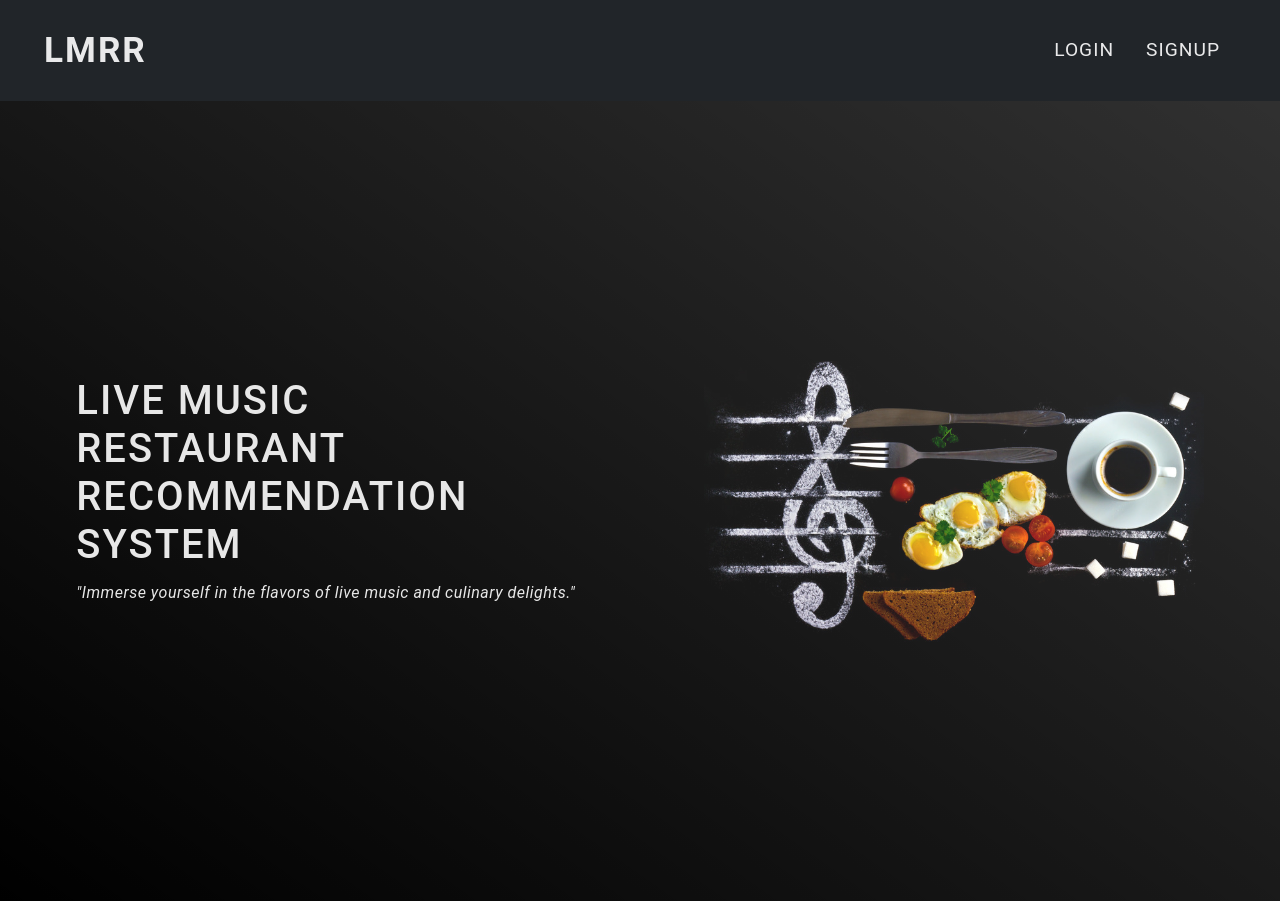
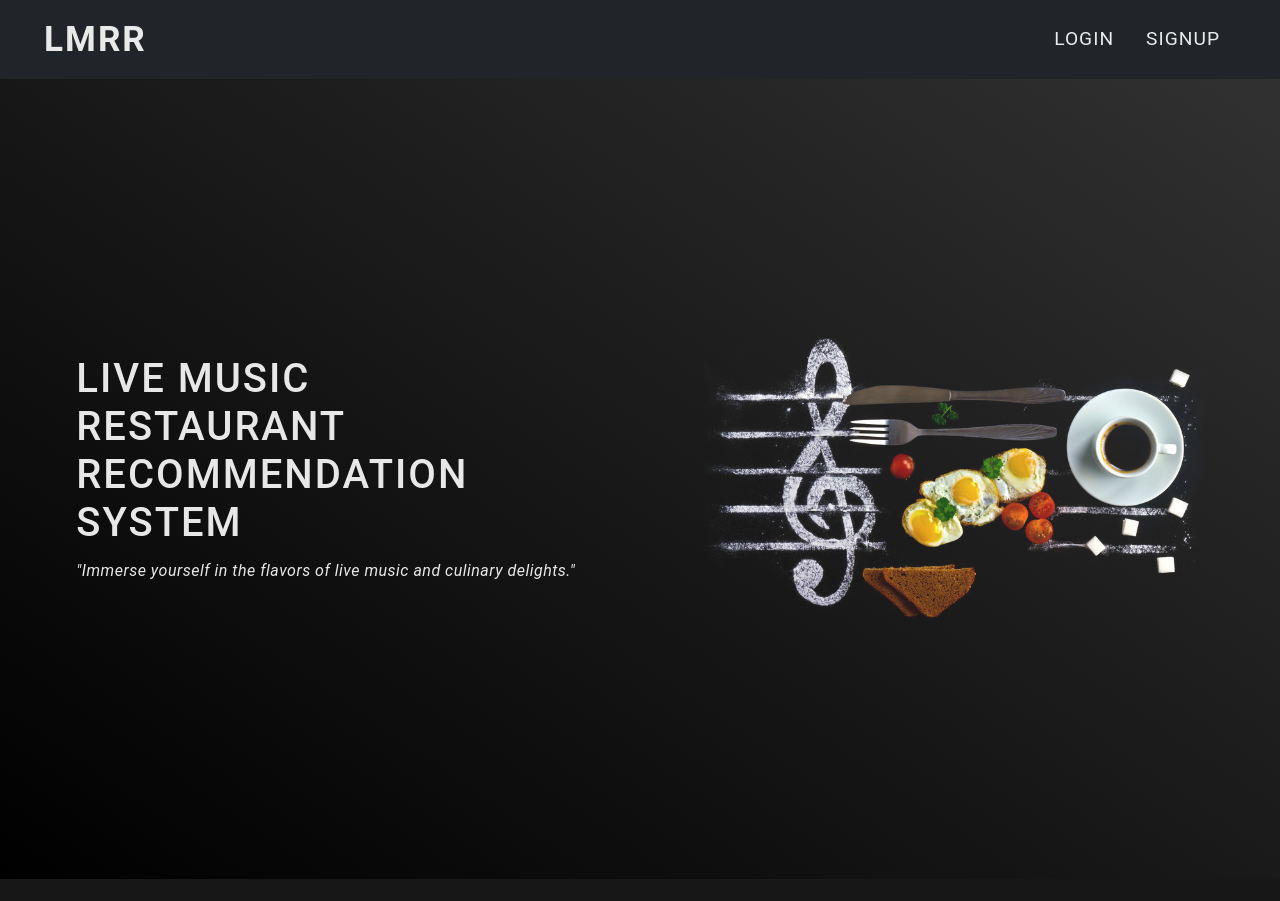
Before and after one commit to Tricch/LMRR, a Django app: page / in a window 1280 px wide. After the commit the page ends 879 px from the top, so only its background shows below. Run offline with Django 5.2, Linux system fonts and the light colour scheme.

Commit message:
fifth commit

```diff
--- a/authentication/views.py
+++ b/authentication/views.py
@@ -42,7 +42,16 @@ def logout(request):
     return redirect('home')
 
 def dashboard(request):
-    all_restu = Restaurant.objects.all().order_by("-pk")
-    params = {'resturants':all_restu}
+    if request.user.is_authenticated:
+        all_restu = Restaurant.objects.all().order_by("-pk")
+        params = {'resturants':all_restu}
 
-    return render(request, 'dashboard.html',params)
+        return render(request, 'dashboard.html', params)
+    else:
+        return redirect('home')
+
+def profile(request):
+    if request.user.is_authenticated:
+        return render(request, 'profile.html')
+    else:
+        return redirect('home')
--- a/backend/urls.py
+++ b/backend/urls.py
@@ -16,7 +16,7 @@ Including another URLconf
 """
 from django.contrib import admin
 from django.urls import path
-from authentication.views import home, login, logout, signup, dashboard
+from authentication.views import home, login, logout, signup, dashboard, profile
 from django.conf import settings
 from django.conf.urls.static import static
 
@@ -24,6 +24,7 @@ urlpatterns = [
     path('admin/', admin.site.urls),
     path('', home, name="home"),
     path('dashboard', dashboard,  name='dashboard'),
+    path('profile', profile,  name='profile'),
     path('signup', signup,  name='signup'),
     path('login', login,  name='login'),
     path('logout', logout,  name='logout'),
--- a/static/css/style.css
+++ b/static/css/style.css
@@ -13,16 +13,15 @@
 }
 
 body {
-  height: 100%;
   font-family: var(--primary-font);
   background-image: var(--background);
   background-repeat: no-repeat;
 }
 
 /* ############################# Navbar ###############################*/
-.navbar{
+.navbar {
   width: 100%;
-    padding: 1.2rem 2rem;
+  padding: 0.5rem 2rem;
 }
 
 .navbar-brand {
@@ -50,7 +49,7 @@ body {
   color: var(--primary-color);
 }
 
-.navbar-toggler{
+.navbar-toggler {
   color: var(--text-color);
   border: none;
 }
@@ -60,12 +59,12 @@ body {
 }
 
 /* ################# Login Page and Signup Page ##################*/
-.modal-content{
+.modal-content {
   padding: 20px 40px;
   background-color: var(--dark-mode);
 }
 
-.modal-title{
+.modal-title {
   flex: 100%;
   text-align: center;
   font-size: 2.2rem !important;
@@ -73,7 +72,7 @@ body {
   color: var(--primary-color);
 }
 
-.btn-close{
+.btn-close {
   position: relative;
   top: -30px;
   left: 35px;
@@ -81,21 +80,22 @@ body {
   opacity: 1;
 }
 
-.modal-body form{
+.modal-body form {
   padding: 10px 0 30px 0;
 }
 
-.form-control, .form-control:active{
+.form-control,
+.form-control:active {
   background-color: transparent !important;
   font-size: 1.2rem;
   color: var(--text-color) !important;
 }
 
-.form-control::placeholder{
+.form-control::placeholder {
   color: rgb(140, 140, 140);
 }
 
-.password-style button{
+.password-style button {
   background-color: transparent;
   color: var(--text-color);
   border: none;
@@ -110,31 +110,33 @@ body {
   font-size: 1rem;
 }
 
-.password-style button:hover, .password-style button:active{
+.password-style button:hover,
+.password-style button:active {
   background-color: transparent !important;
 }
 
-.modal-body button{
+.modal-body button {
   font-size: 1.3rem;
   width: 100%;
   margin-top: 10px;
 }
 
-.modal-body p{
+.modal-body p {
+  color: var(--text-color);
   font-size: 1rem;
   font-weight: normal;
   letter-spacing: 1px;
 }
 
 /* ########################## Genre Selection ######################## */
-.genre{
+.genre {
   display: grid;
   grid-template-columns: 1fr 1fr;
   gap: 15px;
   padding: 30px 0;
 }
 
-.genre label{
+.genre label {
   width: 100%;
   padding: 40px 0;
   font-size: 1.5rem;
@@ -143,21 +145,21 @@ body {
   color: var(--text-color);
 }
 
-.genre label:hover{
+.genre label:hover {
   background-color: var(--primary-color) !important;
   color: var(--dark-mode) !important;
   border: var(--primary-color) solid 1px !important;
   font-weight: 600;
 }
 
-.genre input[type='checkbox']:checked + label{
+.genre input[type="checkbox"]:checked + label {
   color: var(--dark-mode);
   font-weight: 600;
   background-color: var(--primary-color);
 }
 
 /* ######################### Main Section ######################### */
-.main-section{
+.main-section {
   height: 100vh;
   display: flex;
   flex-direction: row;
@@ -165,7 +167,7 @@ body {
   align-items: center;
 }
 
-.main-section h1{
+.main-section h1 {
   color: var(--text-color);
   font-size: 3.2rem;
   letter-spacing: 2px;
@@ -173,18 +175,19 @@ body {
   text-transform: capitalize;
 }
 
-.main-section p{
+.main-section p {
   font-size: 1.4rem;
   font-style: italic;
   letter-spacing: 0.5px;
   color: var(--text-color);
 }
 
-.main-section img{
+.main-section img {
   width: 700px;
   mix-blend-mode: screen;
 }
-.alert.alert-success.alert-dismissible.fade.show {
+
+.alert .alert-success .alert-dismissible .fade .show {
   position: absolute;
   right: 0;
 }
--- a/templates/base.html
+++ b/templates/base.html
@@ -18,7 +18,7 @@
       crossorigin="anonymous"
       referrerpolicy="no-referrer"
     />
-    <link rel="icon" href="static/images/logo.png" type="image/x-icon" />
+    <link rel="icon" href="{% static 'images/logo.png'%}" type="image/x-icon" />
 
     <!-- ################################### My CSS ########################## -->
     <link rel="stylesheet" href="{% static 'css/style.css' %}" />
@@ -30,8 +30,7 @@
   </head>
   <body>
     {% block alert %} {% for message in messages %}
-    <div
-      class="alert alert-{{ message.tags }} alert-dismissible fade show"
+    <div class="alert alert-{{ message.tags }} alert-dismissible fade show"
       style="
         margin: 8px 15px;
         min-width: 35%;
@@ -79,13 +78,13 @@
           <ul class="navbar-nav ms-auto">
             {% if user.is_authenticated %}
             <li class="nav-item">
-              <a class="nav-link" aria-current="page" href="#">Home</a>
+              <a class="nav-link" href="/">Home</a>
             </li>
             <li class="nav-item">
-              <a class="nav-link" href="#">Dashboard</a>
+              <a class="nav-link" href="/dashboard">Dashboard</a>
             </li>
             <li class="nav-item">
-              <a class="nav-link" href="#">Profile</a>
+              <a class="nav-link" href="/profile">Profile</a>
             </li>
             <li class="nav-item">
               <a class="nav-link text-danger" href="/logout">Logout</a>
@@ -128,11 +127,8 @@
         </div>
       </div>
     </nav>
+{% endblock navbar %}
 
-
-
-
-{% endblock navbar %}
     <!-- ###################################### Body ######################################## -->
     {% block body %}
     {% endblock body %}
@@ -148,6 +144,6 @@
       integrity="sha256-/JqT3SQfawRcv/BIHPThkBvs0OEvtFFmqPF/lYI/Cxo="
       crossorigin="anonymous"
     ></script>
-    <script src="static/js/script.js"></script>
+    <script src="{% static 'js/script.js'%}"></script>
   </body>
 </html>
--- a/templates/index.html
+++ b/templates/index.html
@@ -1,92 +1,21 @@
 {% extends 'base.html' %}
 {% load static %}
+{% block title %} Home {% endblock title %}
 
-<!DOCTYPE html>
-<html lang="en">
-  <head>
-    <meta charset="utf-8" />
-    <meta name="viewport" content="width=device-width, initial-scale=1" />
-    <title>Live Music Restaurant Recommendation System</title>
-    <link
-      href="https://cdn.jsdelivr.net/npm/bootstrap@5.3.2/dist/css/bootstrap.min.css"
-      rel="stylesheet"
-      integrity="sha384-T3c6CoIi6uLrA9TneNEoa7RxnatzjcDSCmG1MXxSR1GAsXEV/Dwwykc2MPK8M2HN"
-      crossorigin="anonymous"
-    />
-    <link
-      rel="stylesheet"
-      href="https://cdnjs.cloudflare.com/ajax/libs/font-awesome/6.5.1/css/all.min.css"
-      integrity="sha512-DTOQO9RWCH3ppGqcWaEA1BIZOC6xxalwEsw9c2QQeAIftl+Vegovlnee1c9QX4TctnWMn13TZye+giMm8e2LwA=="
-      crossorigin="anonymous"
-      referrerpolicy="no-referrer"
-    />
-    <link rel="icon" href="static/images/logo.png" type="image/x-icon" />
 
-    <!-- ################################### My CSS ########################## -->
-    <link rel="stylesheet" href="{% static 'css/style.css' %}" />
-    <link rel="stylesheet" href="{% static 'css/responsive_style.css' %}" />
-  </head>
-
-  {% if openModal %}
+{% if openModal %}
   <style>
     .openmodal{
       display: block !important;
       opacity: 1 !important;
     }
   </style>
-  {% endif %}
+{% endif %}
 
-  <body>
+{% block body %}
 
-
-
-
-    <!-- ############################### Navbar ########################### -->
-    <!-- <header>
-      <nav class="navbar navbar-expand-lg">
-        <div class="container">
-          <a class="navbar-brand" href="#">LMRR</a>
-          <button
-            class="navbar-toggler"
-            type="button"
-            data-bs-toggle="collapse"
-            data-bs-target="#navbarNav"
-            aria-controls="navbarNav"
-            aria-expanded="false"
-            aria-label="Toggle navigation"
-          >
-            <i class="fas fa-stream"></i>
-          </button>
-          <div class="collapse navbar-collapse" id="navbarNav">
-           <ul class="navbar-nav ms-auto">
-             <li class="nav-item">
-               <a
-                 class="nav-link"
-                 href="#"
-                 data-bs-toggle="modal"
-                 data-bs-target="#login"
-                 >LOGIN</a
-               >
-             </li>
-             <li class="nav-item">
-               <a
-                 class="nav-link"
-                 href="#"
-                 data-bs-toggle="modal"
-                 data-bs-target="#signup"
-                 >SIGNUP</a
-               >
-             </li>
-
-            </ul>
-          </div>
-        </div>
-      </nav>
-    </header> -->
-
-    <!-- ################################## Login Modal ############################### -->
-    {% block body %}
-    {% if openModal %}
+<!-- ################################## Login Modal ############################### -->
+{% if openModal %}
     <div
       class="modal fade openmodal"
       id="login"
@@ -162,7 +91,7 @@
       </div>
     </div>
 
-    <!-- #################################### Signup Page ############################ -->
+    <!-- #################################### Signup Modal ############################ -->
     <div
       class="modal fade"
       id="signup"
@@ -339,7 +268,6 @@
     </div> -->
 
     <!-- ################################## Main Section ############################# -->
-
     <section>
       <div class="container-fluid main-section">
         <div>
@@ -362,17 +290,6 @@
     {% endblock body %}
 
     <!-- ################################# Javascript cdn ########################## -->
-    <script
-      src="https://cdn.jsdelivr.net/npm/bootstrap@5.3.2/dist/js/bootstrap.bundle.min.js"
-      integrity="sha384-C6RzsynM9kWDrMNeT87bh95OGNyZPhcTNXj1NW7RuBCsyN/o0jlpcV8Qyq46cDfL"
-      crossorigin="anonymous"
-    ></script>
-    <script
-      src="https://code.jquery.com/jquery-3.7.1.min.js"
-      integrity="sha256-/JqT3SQfawRcv/BIHPThkBvs0OEvtFFmqPF/lYI/Cxo="
-      crossorigin="anonymous"
-    ></script>
-    <script src="static/js/script.js"></script>
 
   </body>
 </html>
--- /dev/null
+++ b/templates/profile.html
@@ -0,0 +1,4 @@
+{% extends 'base.html'%}
+{% load static %}
+
+{% block title %} Profile {% endblock title %}
```
Also changed, not shown: templates/dashboard.html (+4 -4 lines), db.sqlite3, 1 other file. Lines whose indentation alone changed are shown as unchanged.
